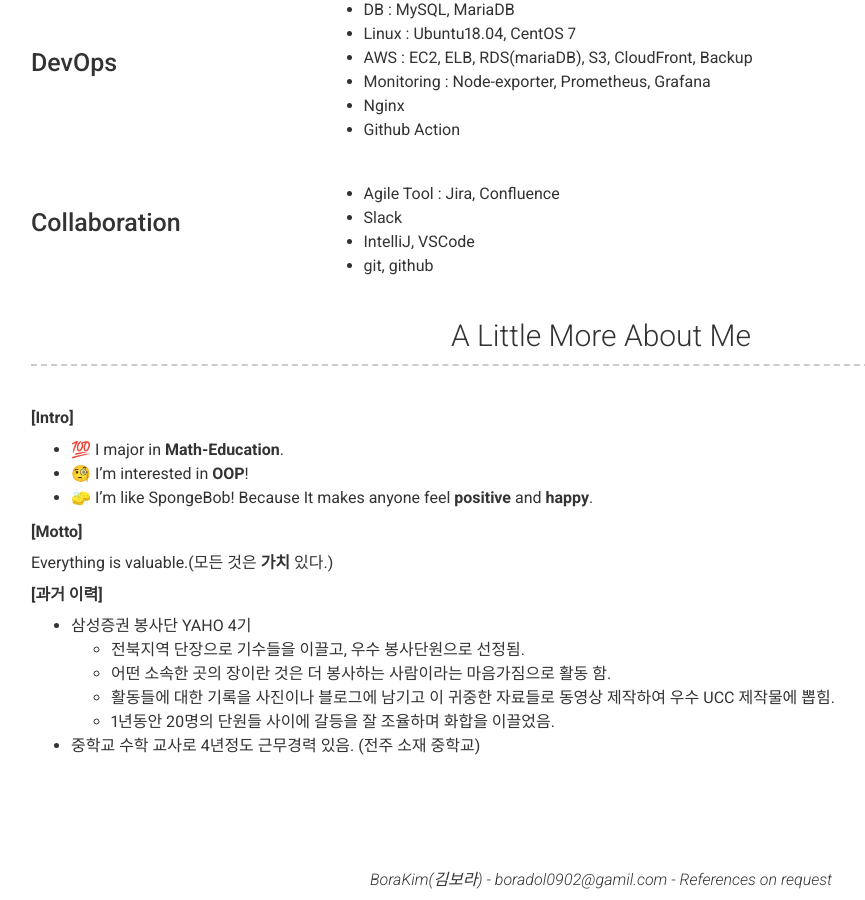
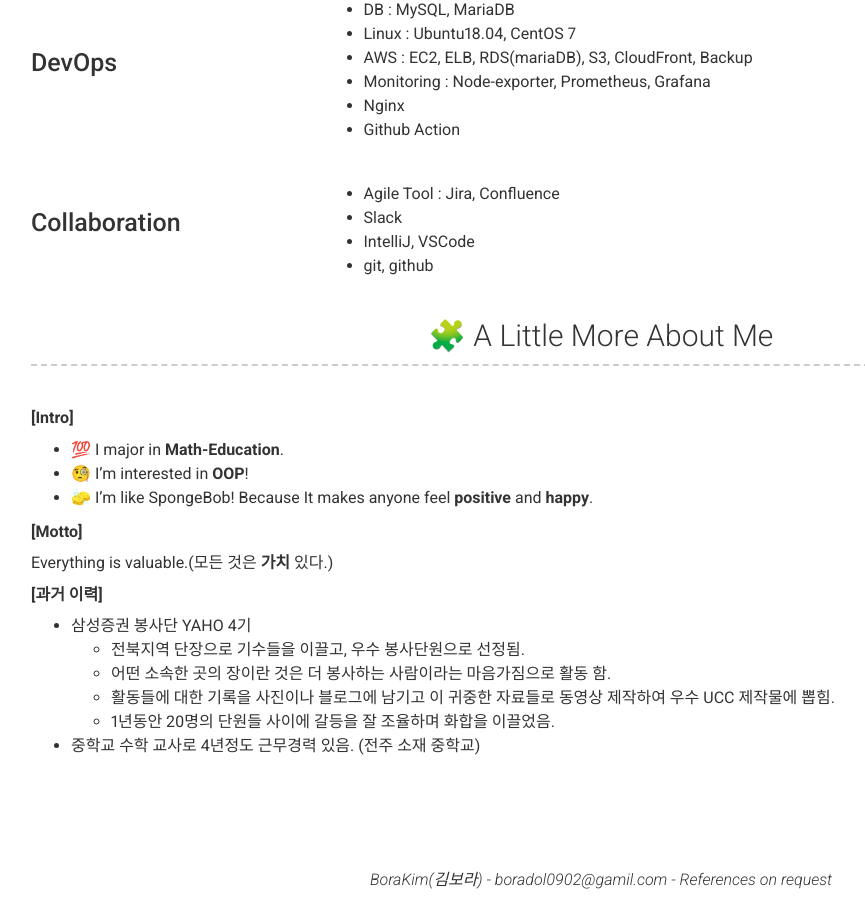
Before and after one commit to boradol/boradol.github.io, a Jekyll site: the page built from index.md, in a window 1280 px wide and 900 px high, scrolled down 4667 px. Shown: the whole window, without its empty margins (39-904 px from the left). Built offline with Jekyll 4.4.1, drawn with Linux system fonts in a browser that asks for light colours; nearby versions of some CDN libraries; some of the changed text lies outside the part shown.

Commit message:
docs : Add emoji

```diff
--- a/_config.yml
+++ b/_config.yml
@@ -29,7 +29,7 @@ about_content: |  # this will include new lines to allow paragraphs
       - TDD의 가치를 깨달았고 테스트코드를 프로젝트에 적용한 경험이 있으며 코드의 무결성을 위해 노력합니다.
       - 동료와 협업하기 위해 문서화나 자동화에 대해 항상 솔선수범 하며, Jira세팅이나 Confluence를 활용한 문서작업을 세팅하고 팀원들과 교류합니다.
 content:
-  - title: Experience
+  - title: 👩🏻‍💼 Experience
     layout: list
     content:
       - layout: top-left
@@ -116,7 +116,7 @@ content:
           - 네트워크 허브의 ptp4l 프로토콜 설계
           - 네트워크 허브의 QA 테스트 모듈 개발 (C lang)
 
-  - title: ⌨️Projects
+  - title: ⌨️ Projects
     layout: list # Type of content section (list/text)
     content:
       - layout: left
@@ -248,7 +248,7 @@ content:
           - IntelliJ, VSCode
           - git, github
 
-  - title: A Little More About Me
+  - title: 🧩 A Little More About Me
     layout: text
     content: |
       __[Intro]__
```
